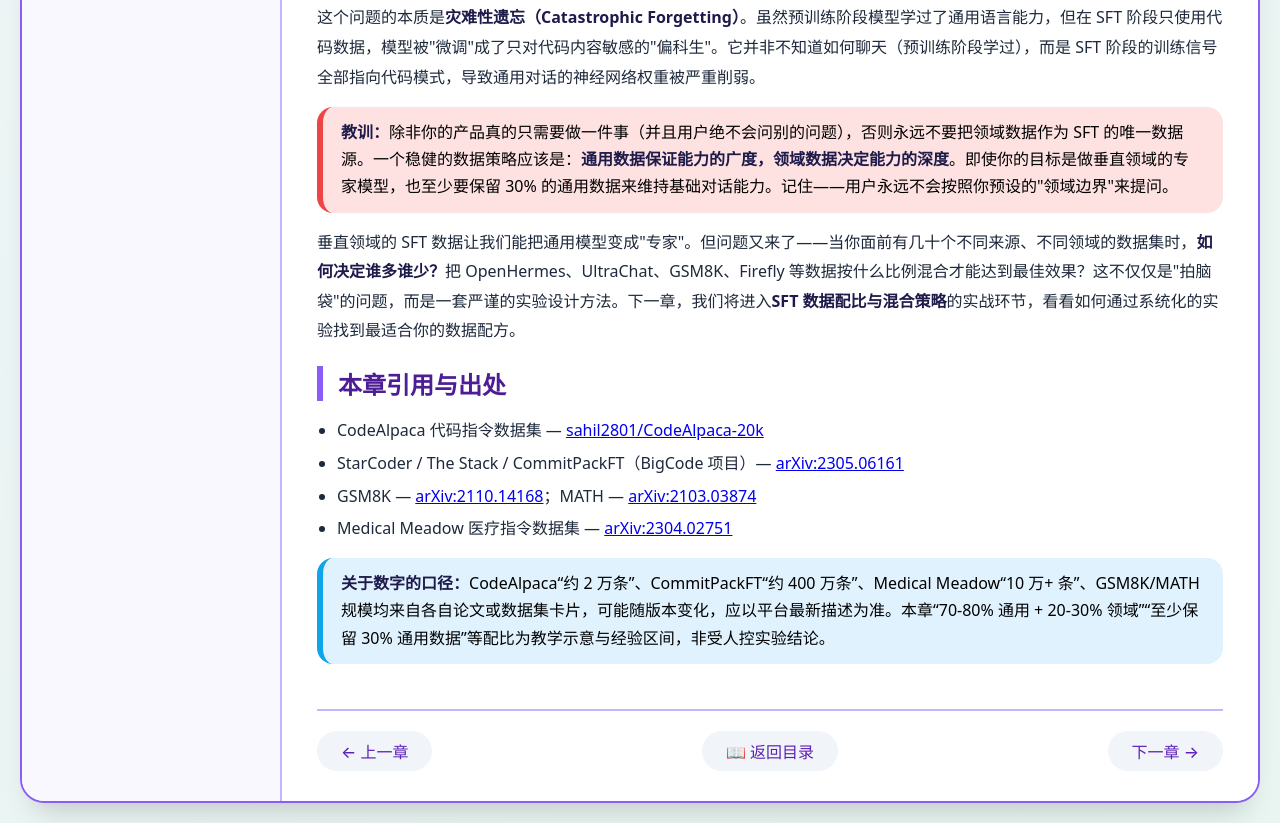
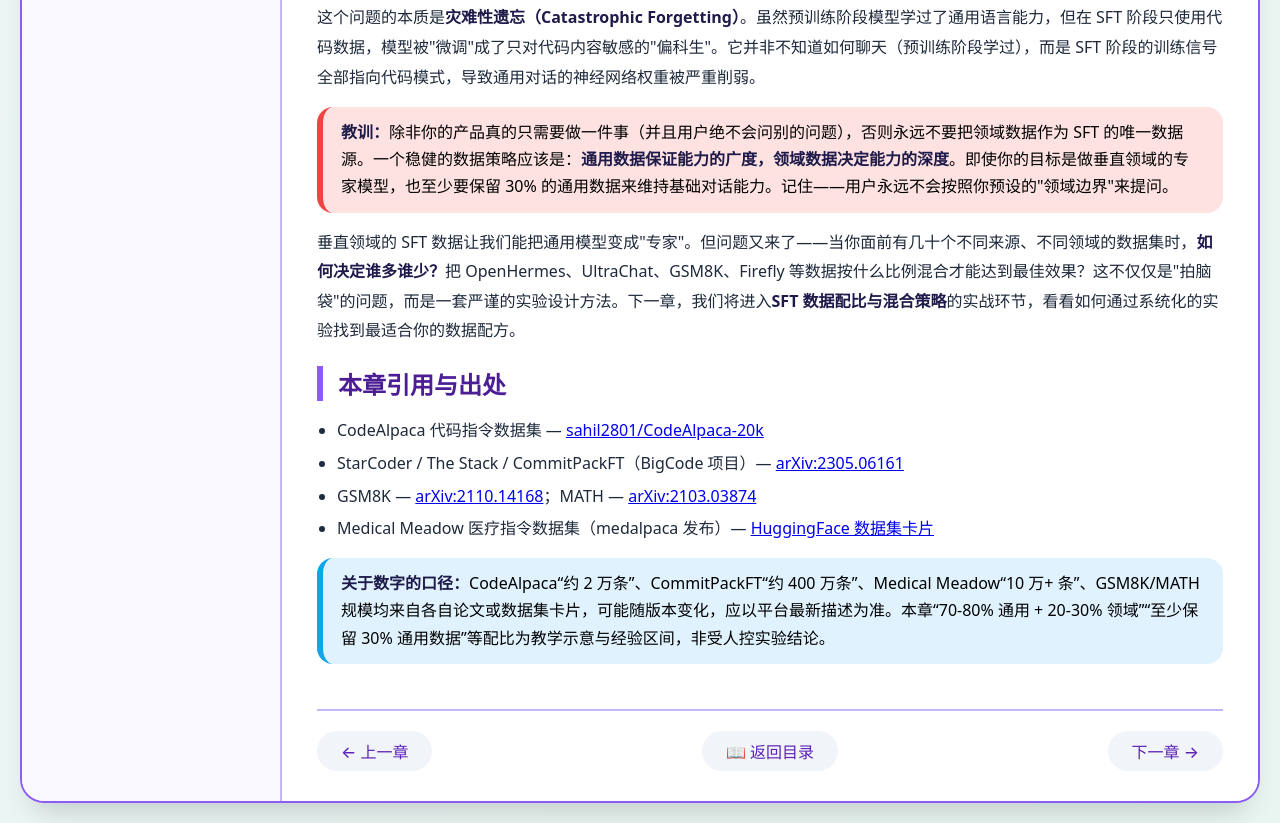
Before and after one commit to 1998x-stack/post-training-dataset-tutorial, a plain HTML site: page 12.html in a window 1280 px wide. Shown: the part 4314-5137 px from the top of the page. Drawn offline with Linux system fonts and the light colour scheme.

Commit message:
fix(post-training-dataset-tutorial): 第12章 Medical Meadow 引用改指向 HuggingFace 数据集卡片，移除错配的 arXiv:2304.02751

```diff
--- a/12.html
+++ b/12.html
@@ -250,7 +250,7 @@ train_with(混合数据)  # 领域强化，同时保持通用能力</code></pre>
             <li>CodeAlpaca 代码指令数据集 — <a href="https://huggingface.co/datasets/sahil2801/CodeAlpaca-20k">sahil2801/CodeAlpaca-20k</a></li>
             <li>StarCoder / The Stack / CommitPackFT（BigCode 项目）— <a href="https://arxiv.org/abs/2305.06161">arXiv:2305.06161</a></li>
             <li>GSM8K — <a href="https://arxiv.org/abs/2110.14168">arXiv:2110.14168</a>；MATH — <a href="https://arxiv.org/abs/2103.03874">arXiv:2103.03874</a></li>
-            <li>Medical Meadow 医疗指令数据集 — <a href="https://arxiv.org/abs/2304.02751">arXiv:2304.02751</a></li>
+            <li>Medical Meadow 医疗指令数据集（medalpaca 发布）— <a href="https://huggingface.co/datasets/medalpaca/medical_meadow_medical_flashcards">HuggingFace 数据集卡片</a></li>
         </ul>
         <div class="tip">
             <strong>关于数字的口径：</strong>CodeAlpaca“约 2 万条”、CommitPackFT“约 400 万条”、Medical Meadow“10 万+ 条”、GSM8K/MATH 规模均来自各自论文或数据集卡片，可能随版本变化，应以平台最新描述为准。本章“70-80% 通用 + 20-30% 领域”“至少保留 30% 通用数据”等配比为教学示意与经验区间，非受人控实验结论。
```
